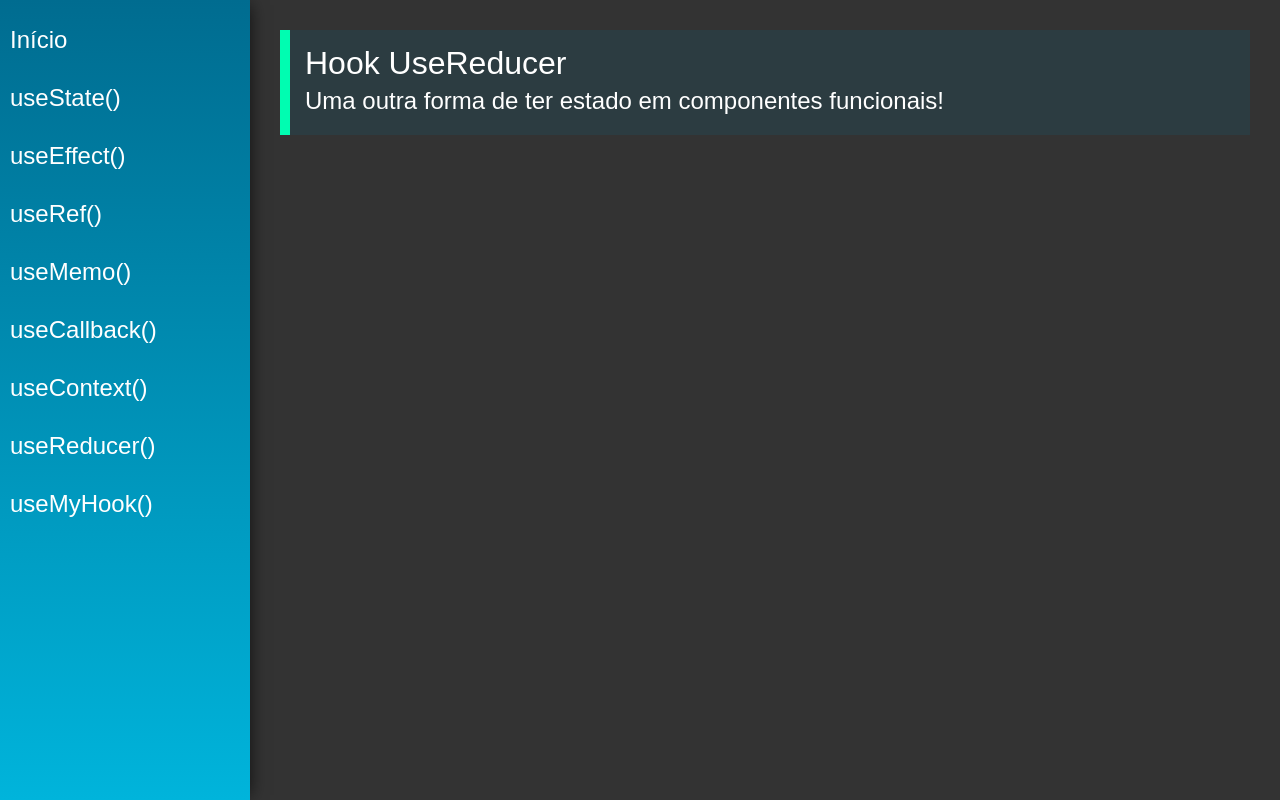
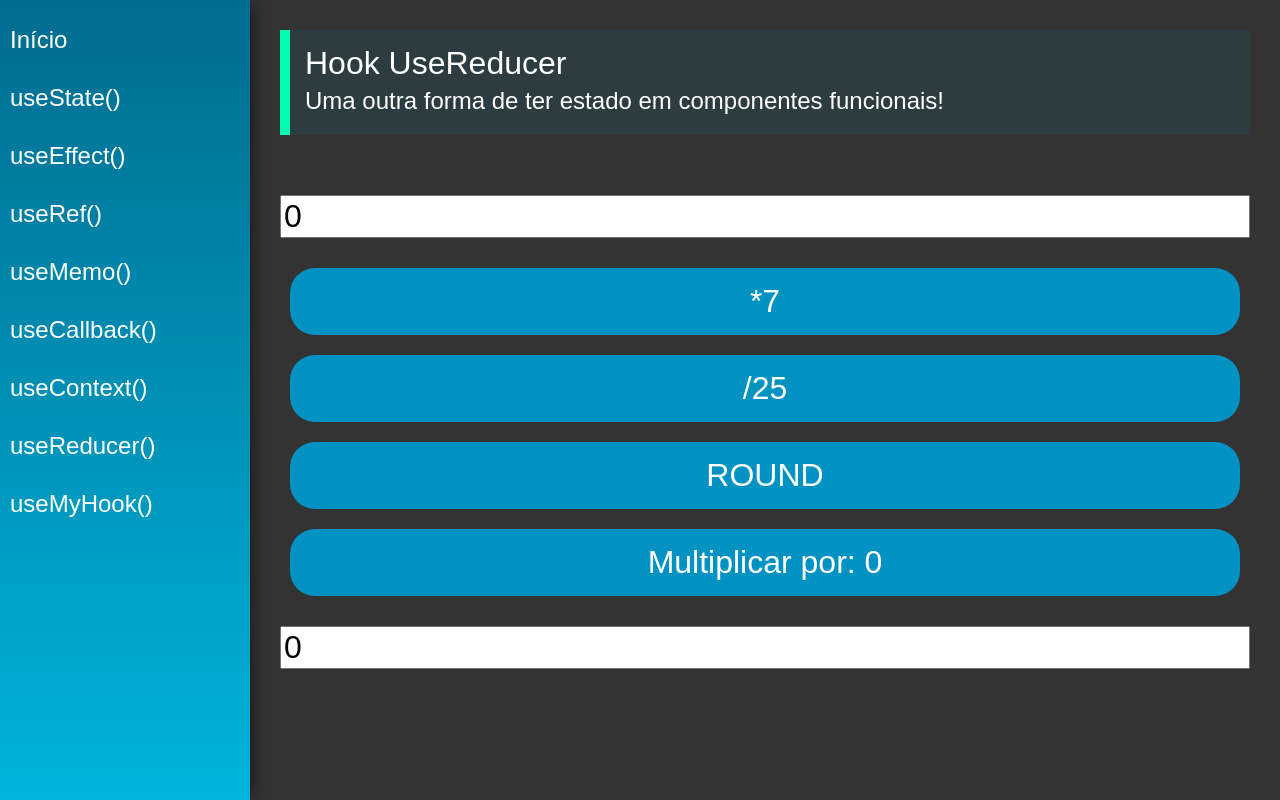
Before and after one commit to rochams/react-hooks, a React (Create React App) app: page /useReducer in a window 1280 px wide. Built offline with nearby package versions, Linux system fonts and the light colour scheme.

Commit message:
feat: adiciona desafio usando useReducer para manipulacao dos atributos

```diff
--- a/src/index.css
+++ b/src/index.css
@@ -5,7 +5,7 @@ body {
 
 .text {
     font-weight: 300;
-    font-size: 5rem;
+    font-size: 2rem;
     color: #FFF;
 }
 
@@ -21,7 +21,7 @@ body {
 
 .input {
     font-weight: 300;
-    font-size: 4rem;
+    font-size: 2rem;
     margin: 20px 0px;
 }
 
--- a/src/views/examples/UseReducer.jsx
+++ b/src/views/examples/UseReducer.jsx
@@ -1,13 +1,56 @@
-import React from 'react'
+import React, { useReducer } from 'react'
 import PageTitle from '../../components/layout/PageTitle'
 
+const initialState = {
+    number: 0,
+    multiplyBy: 0
+
+}
+
+const reducer = function (state, action){
+    switch(action.type) {
+        case 'set_multiply':
+            return {...state, multiplyBy: action.payload }
+        case 'set_number':
+            return {...state, number: action.payload }
+        case '*7':
+            return {...state, number: state.number * 7 }
+        case '/25':
+            return { ...state, number: state.number / 25 }
+        case 'round':
+            return { ...state, number: Math.round(state.number) }
+        case 'mBy':
+            return { ...state, number: state.number * state.multiplyBy }
+        default:
+            return {state}
+    }
+}
+
+
 const UseReducer = (props) => {
+
+    const [state, dispatch] = useReducer(reducer, initialState)
+
+    const changeNumber = (e) => {
+        dispatch({ type: 'set_number', payload: e.target.value })
+    }
+
+    const changeMultiply = (e) => {
+        dispatch({ type: 'set_multiply', payload: e.target.value })
+    }
+
     return (
         <div className="UseReducer">
             <PageTitle
                 title="Hook UseReducer"
                 subtitle="Uma outra forma de ter estado em componentes funcionais!"
             />
+            <input type="number" className='input' value={ state.number } onChange={changeNumber}/>
+            <button className="btn" onClick={() => {dispatch({type: '*7'})}}>*7</button>
+            <button className="btn" onClick={() => {dispatch({type: '/25'})}}>/25</button>
+            <button className="btn" onClick={() => {dispatch({type: 'round'})}}>ROUND</button>
+            <button className="btn" onClick={() => {dispatch({type: 'mBy'})}}>Multiplicar por: { state.multiplyBy }</button>
+            <input type="number" className="input" value={state.multiplyBy} onChange={changeMultiply}/>
         </div>
     )
 }
```
